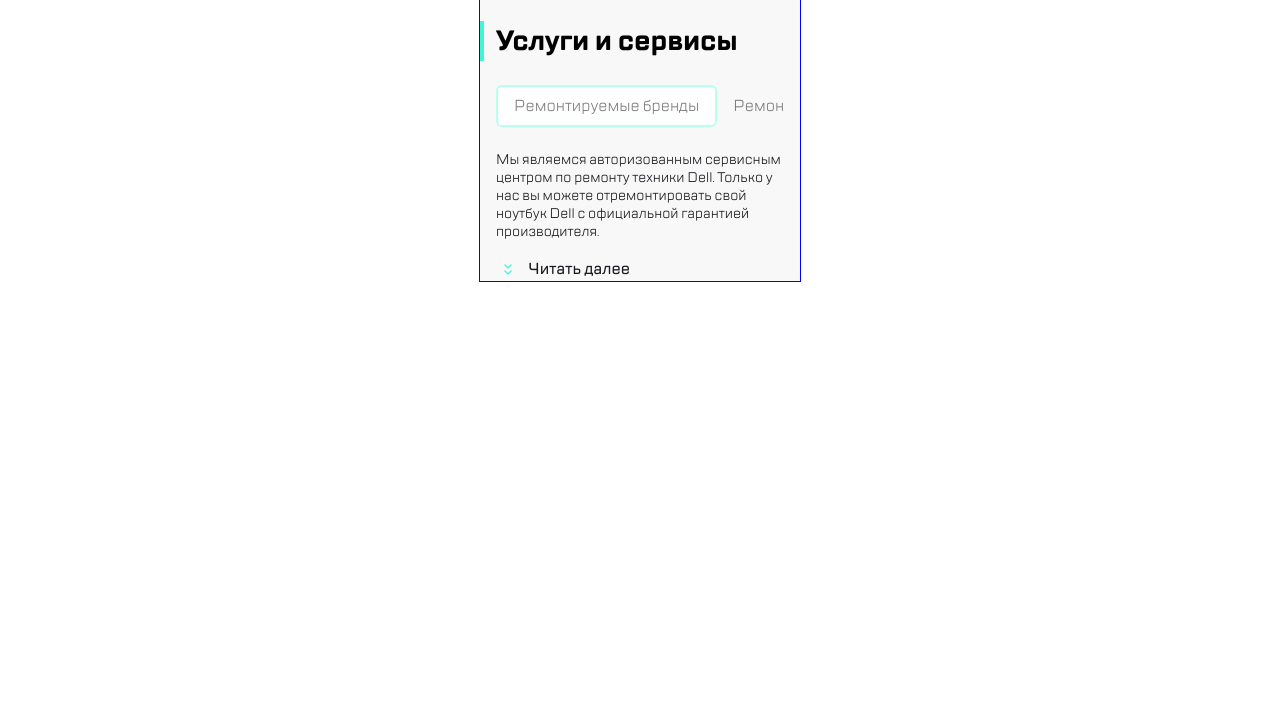
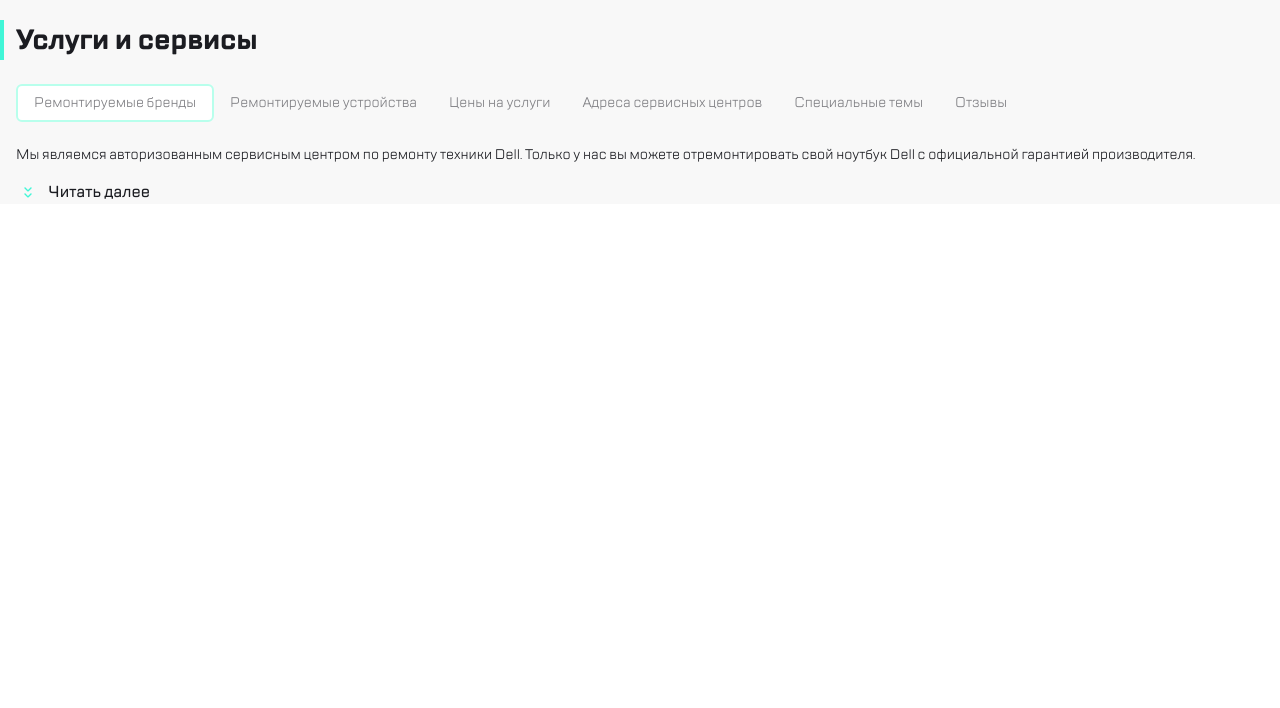
Before and after one commit to Dj0ko/JM, a website: page source/index.html in a window 1280 px wide. Shown: the part 92-800 px from the top of the page. Drawn offline with nearby package versions, Linux system fonts and the light colour scheme; files that its build step writes are made by us from their sources.

Commit message:
fix body margin

```diff
--- a/source/index.html
+++ b/source/index.html
@@ -4,10 +4,10 @@
 <head>
   <meta charset="utf-8">
   <title>JM</title>
+  <meta name="viewport" content="width=device-width, initial-scale=1">
   <link href="css/style.css" rel="stylesheet">
 </head>
 
-<body>
 <header class="page-header">
   <div class="container">
     <nav class="main-nav">
@@ -32,14 +32,17 @@
         </li>
       </ul>
       <ul class="services__menu-list">
-          <li class="services__menu-list-item services__menu-list-item--active"><a href="#" class="services__menu-item-link">Ремонтируемые бренды</a></li>
-          <li class="services__menu-list-item"><a href="#" class="services__menu-item-link">Ремонтируемые устройства</a></li>
+        <li class="services__menu-list-item services__menu-list-item--active"><a href="#"
+            class="services__menu-item-link">Ремонтируемые бренды</a></li>
+        <li class="services__menu-list-item"><a href="#" class="services__menu-item-link">Ремонтируемые устройства</a>
+        </li>
         <li class="services__menu-list-item"><a href="#" class="services__menu-item-link">Цены на услуги</a></li>
-          <li class="services__menu-list-item"><a href="#" class="services__menu-item-link">Адреса сервисных центров</a></li>
+        <li class="services__menu-list-item"><a href="#" class="services__menu-item-link">Адреса сервисных центров</a>
+        </li>
         <li class="services__menu-list-item"><a href="#" class="services__menu-item-link">Специальные темы</a></li>
         <li class="services__menu-list-item"><a href="#" class="services__menu-item-link">Отзывы</a></li>
       </ul>
-        <p class="services__text text">
+      <p class="services__text">
         Мы являемся авторизованным сервисным центром по ремонту техники Dell. Только у нас вы можете
         отремонтировать свой ноутбук Dell с официальной гарантией производителя.
       </p>
--- a/source/sass/global.scss
+++ b/source/sass/global.scss
@@ -1,9 +1,10 @@
 body {
+  margin: 0;
+  padding: 0;
   font-family: $TTLakes;
-
-  width: 320px;
-  margin: 0 auto;
-  border: 1px solid blue;
+  font-size: 14px;
+  line-height: 18px;
+  color: #1B1C21;
 }
 
 h1 {
--- a/source/sass/style.scss
+++ b/source/sass/style.scss
@@ -9,5 +9,4 @@
 @import "./page-main/page-main.scss";
 @import "./services/services.scss";
 @import "./repair-menu/repair-menu.scss";
-@import "./text/text.scss";
 @import "./button/button.scss";
--- a/source/sass/text/text.scss
+++ /dev/null
@@ -1,5 +0,0 @@
-.text {
-  font-size: 14px;
-  line-height: 18px;
-  color: #1B1C21;
-}
--- a/source/sass/variables.scss
+++ b/source/sass/variables.scss
@@ -1 +1,4 @@
 $TTLakes: "TT Lakes", "Arial", sans-serif;
+
+$tablet-width: 768px;
+$desktop-width: 1120px;
```
Lines whose indentation alone changed are shown as unchanged.
